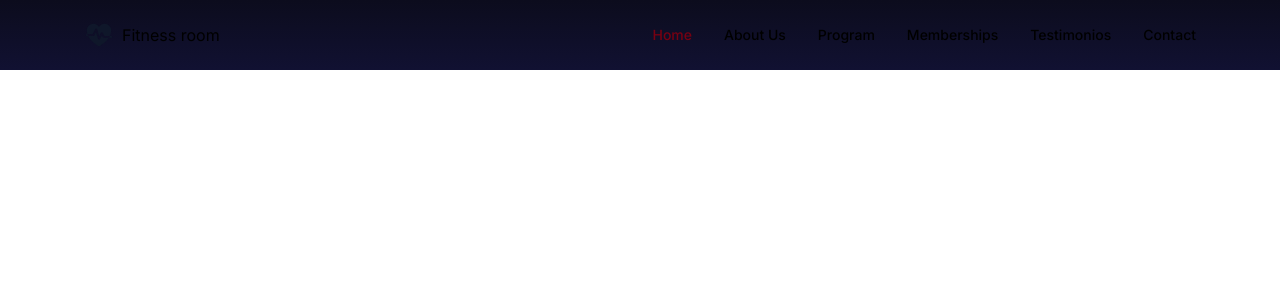
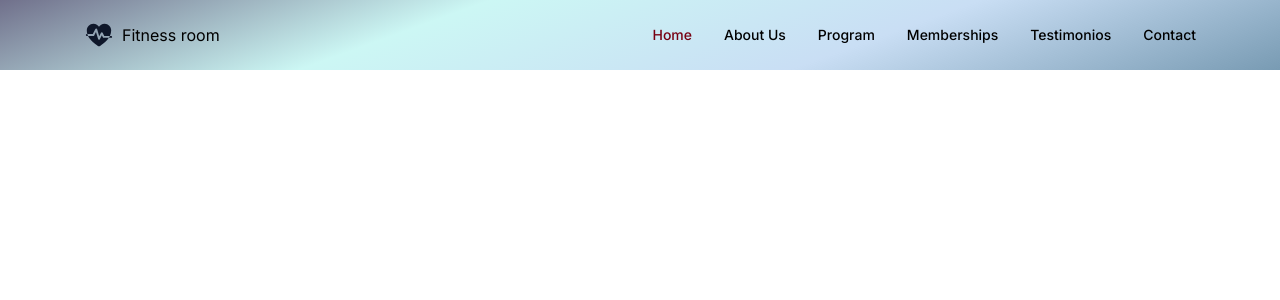
Before and after one commit to tchasinga/gym-rooms, a Next.js app: page / in a window 1280 px wide. Shown: the top 300 px of the page. Built offline with nearby package versions, Linux system fonts and the light colour scheme.

Commit message:
New code

```diff
--- a/src/app/globals.css
+++ b/src/app/globals.css
@@ -25,5 +25,6 @@ ul .myli:hover {
 }
 
 nav{
-  background: linear-gradient(180deg, #0c0c1d, #111132);
+  background: linear-gradient(880deg, #70708b, #ccf7f4 , #c9def4, #1c567f97);
+  backdrop-filter: blur(5px);
 }
```
